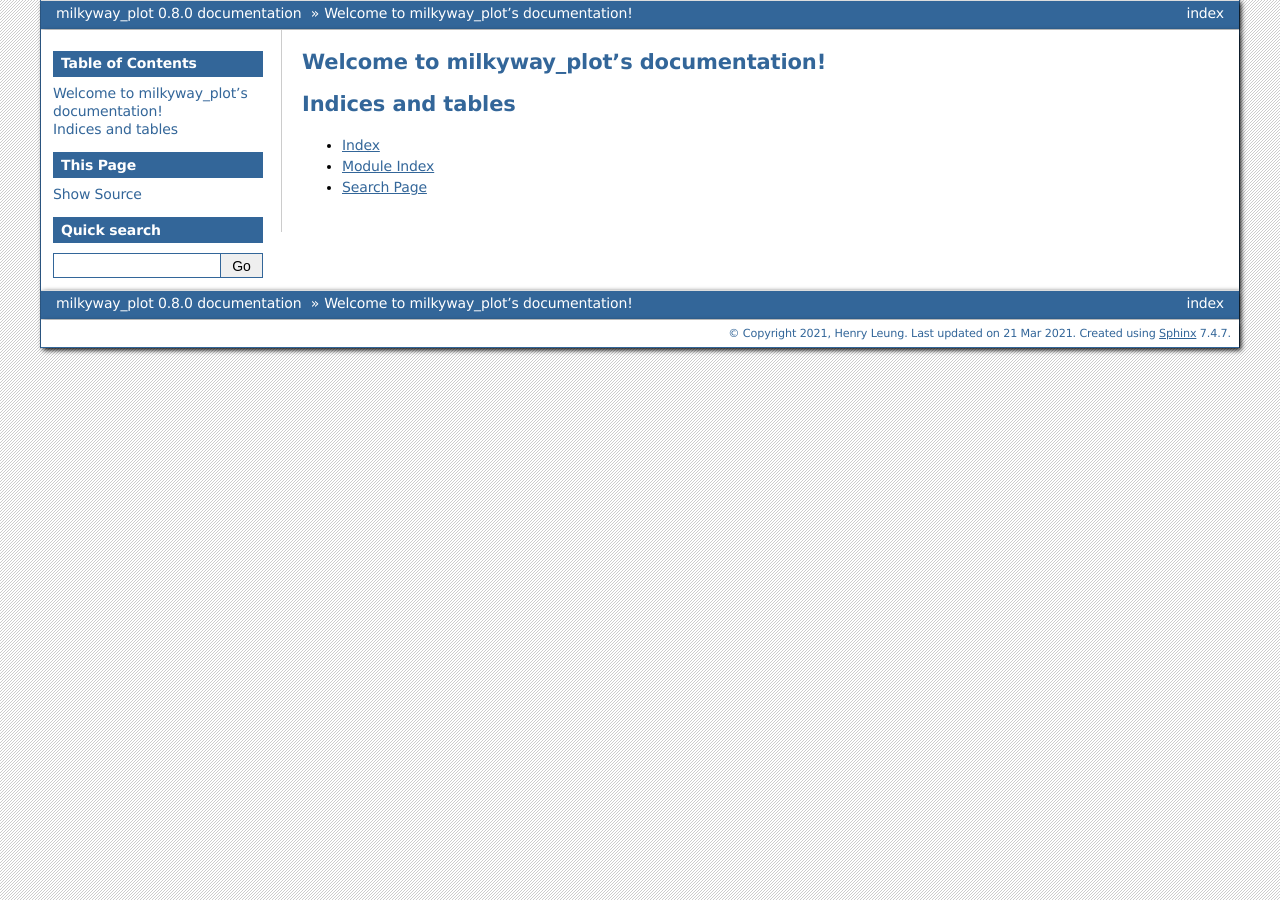
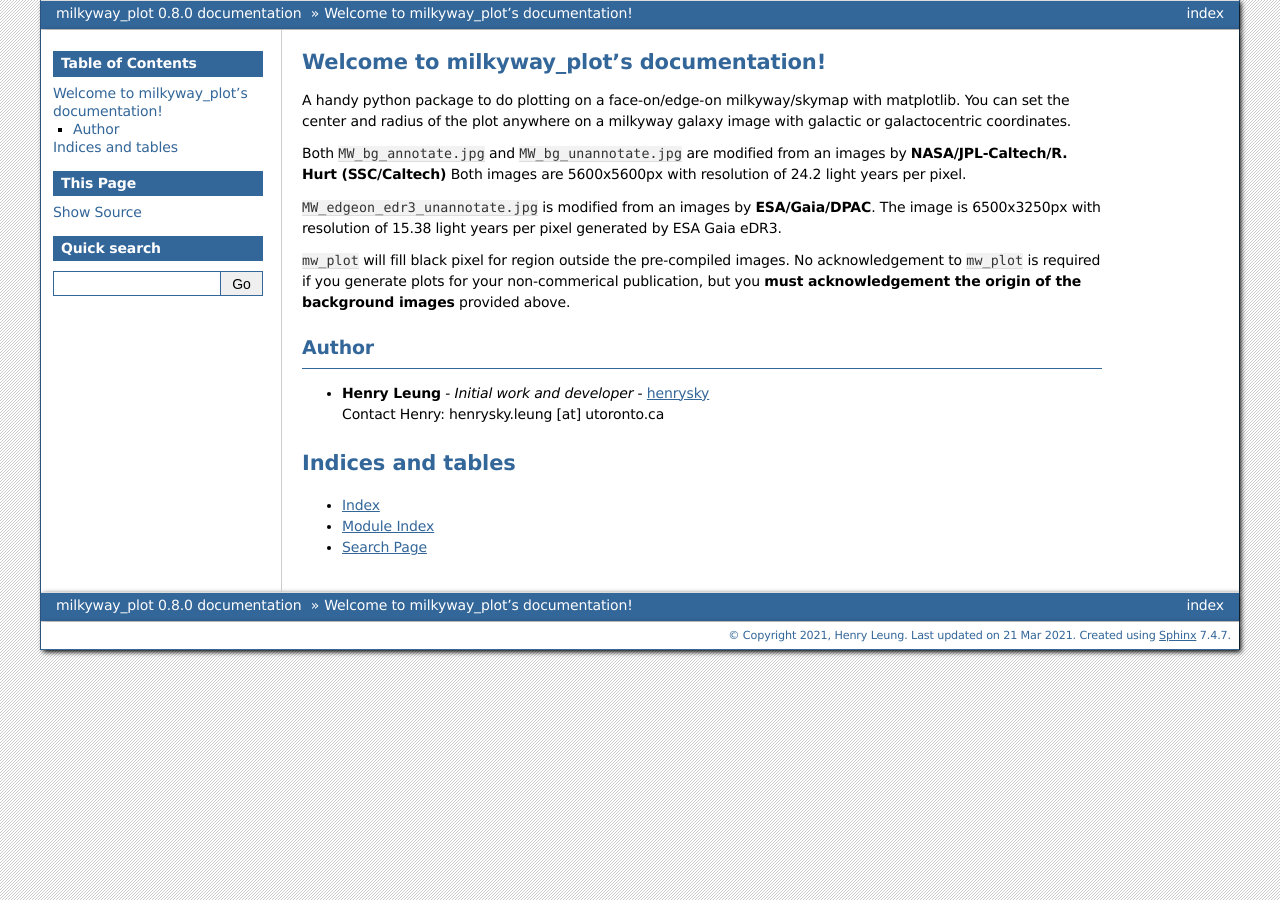
Before and after one commit to henrysky/milkyway_plot, a Sphinx documentation site: the page built from docs/source/index.rst, in a window 1280 px wide. Built offline with Sphinx 7.4.7, drawn with Linux system fonts in a browser that asks for light colours.

```diff
--- a/docs/source/index.rst
+++ b/docs/source/index.rst
@@ -6,10 +6,32 @@
 Welcome to milkyway_plot's documentation!
 =========================================
 
+A handy python package to do plotting on a face-on/edge-on milkyway/skymap with matplotlib.
+You can set the center and radius of the plot anywhere on a milkyway galaxy image with galactic or
+galactocentric coordinates.
+
+Both ``MW_bg_annotate.jpg`` and ``MW_bg_unannotate.jpg`` are modified from an images by **NASA/JPL-Caltech/R. Hurt (SSC/Caltech)**
+Both images are 5600x5600px with resolution of 24.2 light years per pixel.
+
+``MW_edgeon_edr3_unannotate.jpg`` is modified from an images by **ESA/Gaia/DPAC**.
+The image is 6500x3250px with resolution of 15.38 light years per pixel generated by ESA Gaia eDR3.
+
+``mw_plot`` will fill black pixel for region outside the pre-compiled images. No acknowledgement to ``mw_plot``
+is required if you generate plots for your non-commerical publication, but you **must acknowledgement the origin of
+the background images** provided above.
+
+
 .. toctree::
    :maxdepth: 2
    :caption: Contents:
 
+Author
+---------------
+
+-  | **Henry Leung** - *Initial work and developer* - henrysky_
+   | Contact Henry: henrysky.leung [at] utoronto.ca
+
+.. _henrysky: https://github.com/henrysky
 
 
 Indices and tables
```
Also changed, not shown: README.rst (+8 -0 lines), 1 other file.
